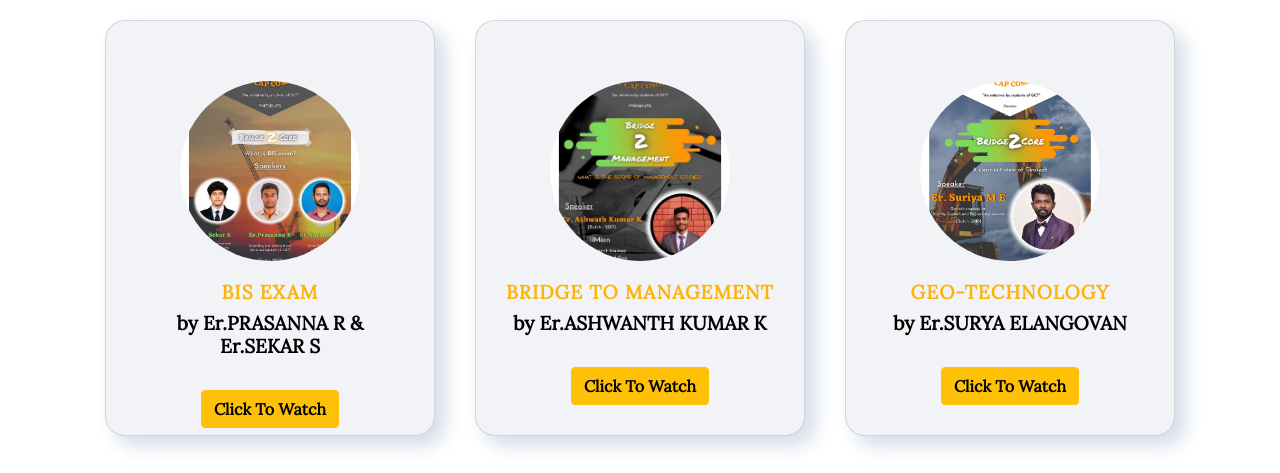
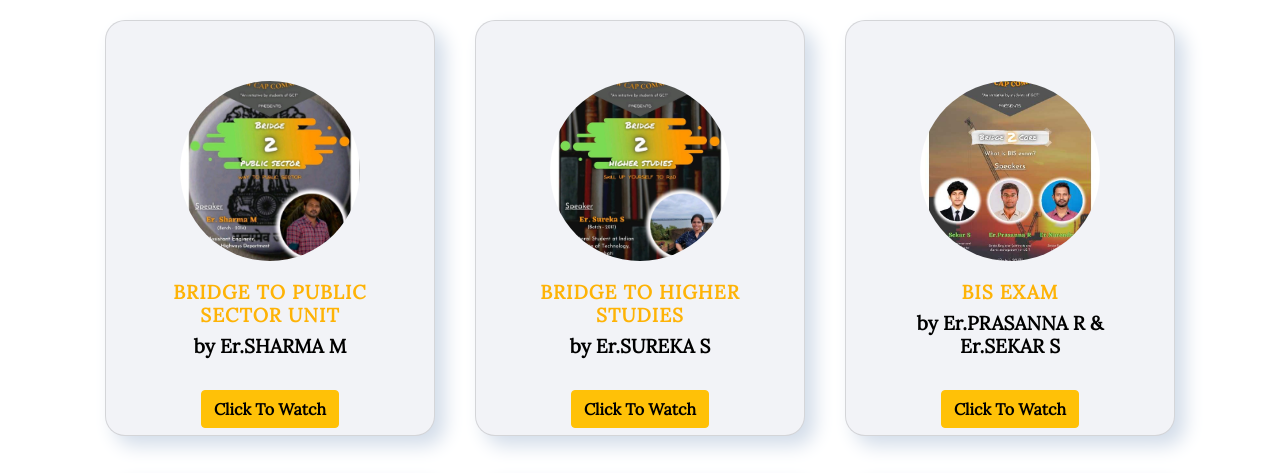
Before and after one commit to Pavithephenomenal/YCC-website, a plain HTML site: page workshops.html in a window 1280 px wide. Shown: the part 66-539 px from the top of the page. Drawn offline with nearby package versions, Linux system fonts and the light colour scheme.

Commit message:
two updated in workshop

```diff
--- a/workshops.html
+++ b/workshops.html
@@ -67,6 +67,39 @@
     <div class="container1">
 
         <!-- UPCOMING WEBINAR -->
+        <div class="card">
+            <div class="content">
+                <div class="imgBx">
+                    <img src="./images/workshop/bridge2ps.jpg" alt="">
+                </div>
+                <div class="contentBx">
+                    <h4>BRIDGE TO PUBLIC SECTOR UNIT</h4>
+                    <h5> by Er.SHARMA M</h5><br>
+
+                    <h5><a href="https://youtu.be/aaBKymE9l6c" target="_blank" rel="noopener noreferrer">
+                            <button type="button" class="btn btn-warning"><b>Click To Watch</b></button>
+                        </a></h5>
+                </div>
+
+            </div>
+        </div>
+
+         <div class="card">
+            <div class="content">
+                <div class="imgBx">
+                    <img src="./images/workshop/bridge2higher.jpg" alt="">
+                </div>
+                <div class="contentBx">
+                    <h4>BRIDGE TO HIGHER STUDIES</h4>
+                    <h5> by Er.SUREKA S</h5><br>
+
+                    <h5><a href="https://youtu.be/FK13QH2VMZE" target="_blank" rel="noopener noreferrer">
+                            <button type="button" class="btn btn-warning"><b>Click To Watch</b></button>
+                        </a></h5>
+                </div>
+
+            </div>
+        </div>
 
         <div class="card">
             <div class="content">
```
Also changed, not shown: images/workshop/bridge2higher.jpg (added), images/workshop/bridge2ps.jpg (added).
